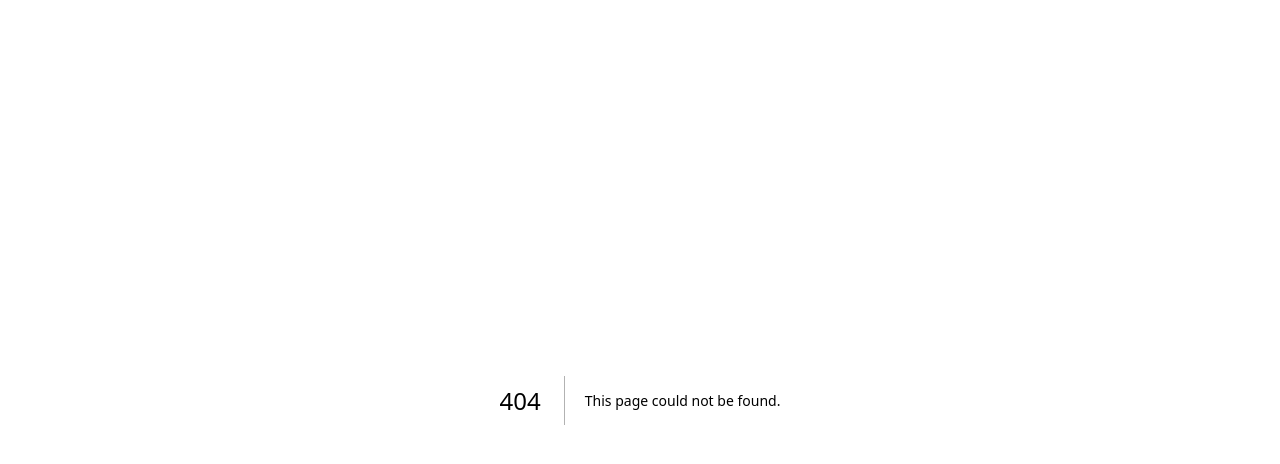
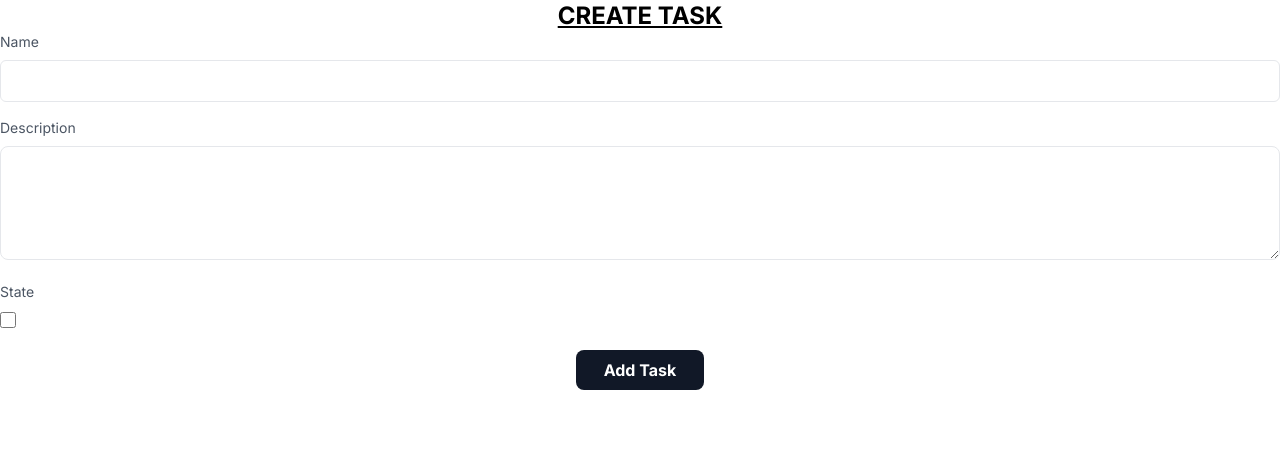
Before and after one commit to Diegoo11/todo-next, a Next.js app: page /addTask in a window 1280 px wide. Before the commit this address had no page. Shown: the top 464 px of the page. Built offline with nearby package versions, Linux system fonts and the light colour scheme; what tailwindcss-animated would draw is missing.

Commit message:
add new page to addTask route

```diff
--- /dev/null
+++ b/app/addTask/page.jsx
@@ -0,0 +1,35 @@
+/* eslint-disable jsx-a11y/label-has-associated-control */
+function AddTak() {
+  return (
+    <>
+      <div className="h-1/4 flex justify-center items-center">
+        <h1 className="font-bold text-2xl underline uppercase">Create Task</h1>
+      </div>
+      <form className="h-full flex flex-col justify-start">
+        <div class="mb-4">
+          <label for="nombre" className="block mb-2 text-sm text-gray-600">
+            Name
+          </label>
+          <input type="text" id="nombre" name="nombre" class="w-full px-4 py-2 border rounded-md focus:outline-none focus:ring-2 focus:ring-cyan-500" required />
+        </div>
+        <div class="mb-4">
+          <label for="apellido" className="block mb-2 text-sm text-gray-600">
+            Description
+          </label>
+          <textarea rows={4} className="resize-none w-full px-4 py-2 rounded-md focus:outline-none focus:ring-2 focus:ring-cyan-500" type="text" id="apellido" name="apellido" class="w-full px-4 py-2 border rounded-lg focus:outline-none focus:ring-2 focus:ring-cyan-500" required />
+        </div>
+        <div className="mb-4">
+          <label for="state" className="block mb-2 text-sm text-gray-600">
+            State
+          </label>
+          <input id="teal-checkbox" type="checkbox" value="" class="w-4 h-4 text-teal-600 bg-gray-100 border-gray-300 rounded focus:ring-teal-500 dark:focus:ring-teal-600 dark:ring-offset-gray-800 focus:ring-2 dark:bg-gray-700 dark:border-gray-600" />
+        </div>
+        <button type="submit" className="w-32 bg-gray-900 text-white py-2 rounded-lg mx-auto block focus:outline-none focus:ring-2 focus:ring-offset-2 focus:ring-cyan-500 mb-2 font-bold">
+          Add Task
+        </button>
+      </form>
+    </>
+  );
+}
+
+export default AddTak;
```
